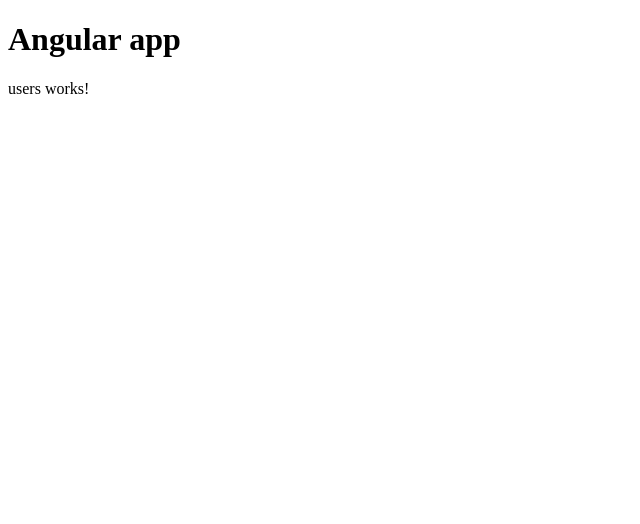
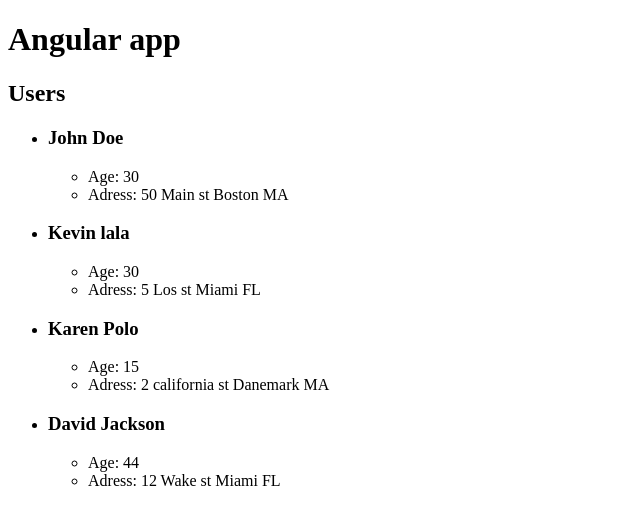
Before and after one commit to AudreyMas/angularapp, an Angular app: page / in a window 1280 px wide. Shown: the top 524 px of the page, without its empty margins (0-640 px from the left). Built offline with nearby package versions, Linux system fonts and the light colour scheme.

Commit message:
structure directive : ngFor

```diff
--- a/src/app/components/users/users.component.html
+++ b/src/app/components/users/users.component.html
@@ -1 +1,10 @@
-<p>users works!</p>
+<h2> Users</h2>
+<ul>
+  <li *ngFor="let user of users">
+    <h3>{{user.firstName}} {{user.lastName}}</h3>
+    <ul>
+      <li>Age: {{user.age}}</li>
+      <li> Adress: {{user.address.street}} {{user.address.city}} {{user.address.state}}</li>
+    </ul>
+  </li>
+</ul>
--- a/src/app/components/users/users.component.ts
+++ b/src/app/components/users/users.component.ts
@@ -1,18 +1,68 @@
 import { Component, OnInit } from '@angular/core';
 
+import { User } from '../../models/User'
 @Component({
   selector: 'app-users',
   templateUrl: './users.component.html',
   styleUrls: ['./users.component.scss']
 })
 export class UsersComponent implements OnInit {
+  users: User[];
+
 
   constructor() { //inhected
-
   }
 
+
+  //Methods
   ngOnInit() { //ajx place or service
-    console.log('init...')
+    this.users = [
+      {
+        firstName: 'John',
+        lastName: 'Doe',
+        age: 30,
+        address: {
+          street: '50 Main st',
+          city: 'Boston',
+          state: 'MA',
+        }
+      },
+      {
+        firstName: 'Kevin',
+        lastName: 'lala',
+        age: 30,
+        address: {
+          street: '5 Los st',
+          city: 'Miami',
+          state: 'FL',
+        }
+      },
+      {
+        firstName: 'Karen',
+        lastName: 'Polo',
+        age: 15,
+        address: {
+          street: '2 california st',
+          city: 'Danemark',
+          state: 'MA',
+        }
+      }
+    ];
+
+    this.addUser({
+      firstName: 'David',
+      lastName: 'Jackson',
+      age: 44,
+      address: {
+        street: '12 Wake st',
+        city: 'Miami',
+        state: 'FL',
+      }
+    })
+  }
+
+  addUser(user: User) {
+    this.users.push(user);
   }
 
 }
```
